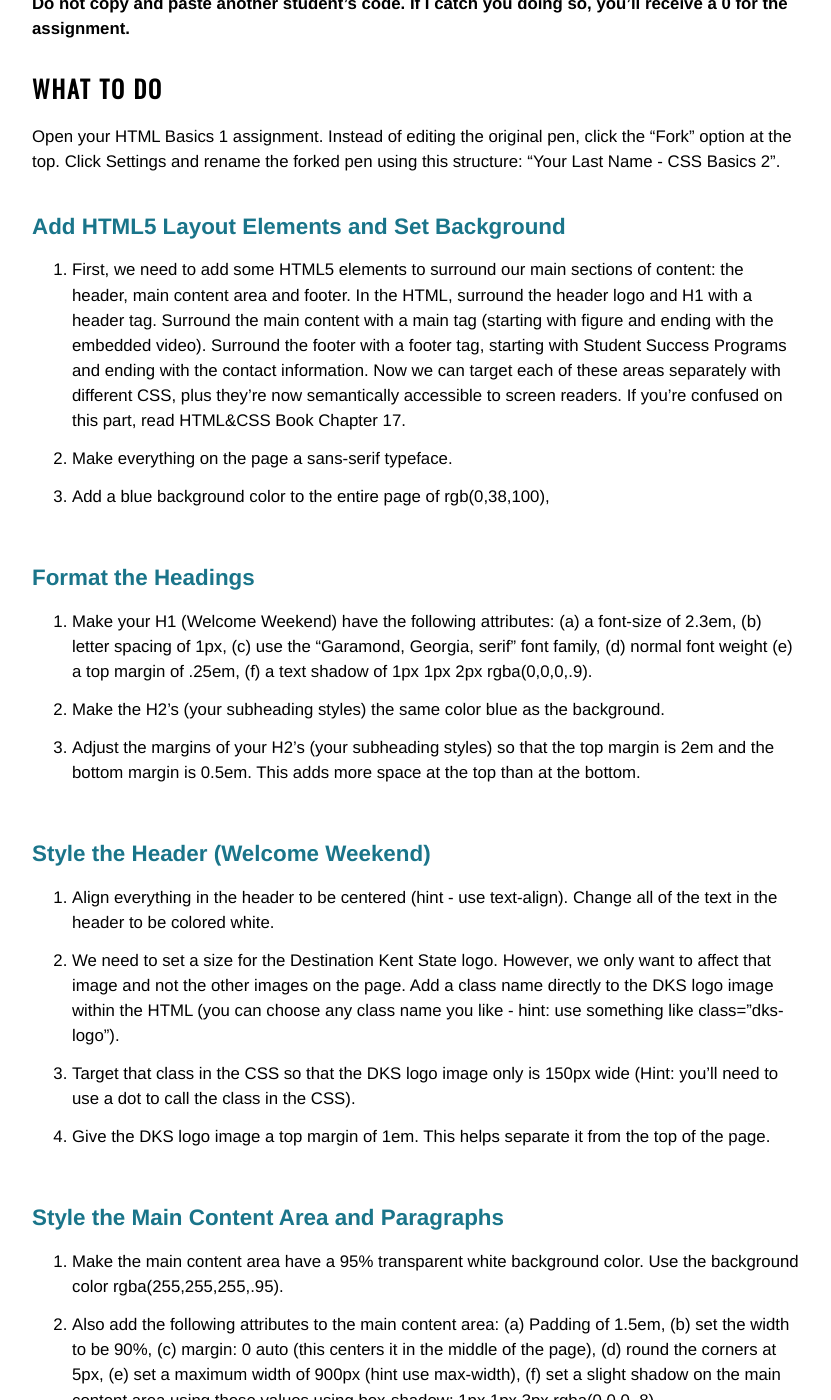
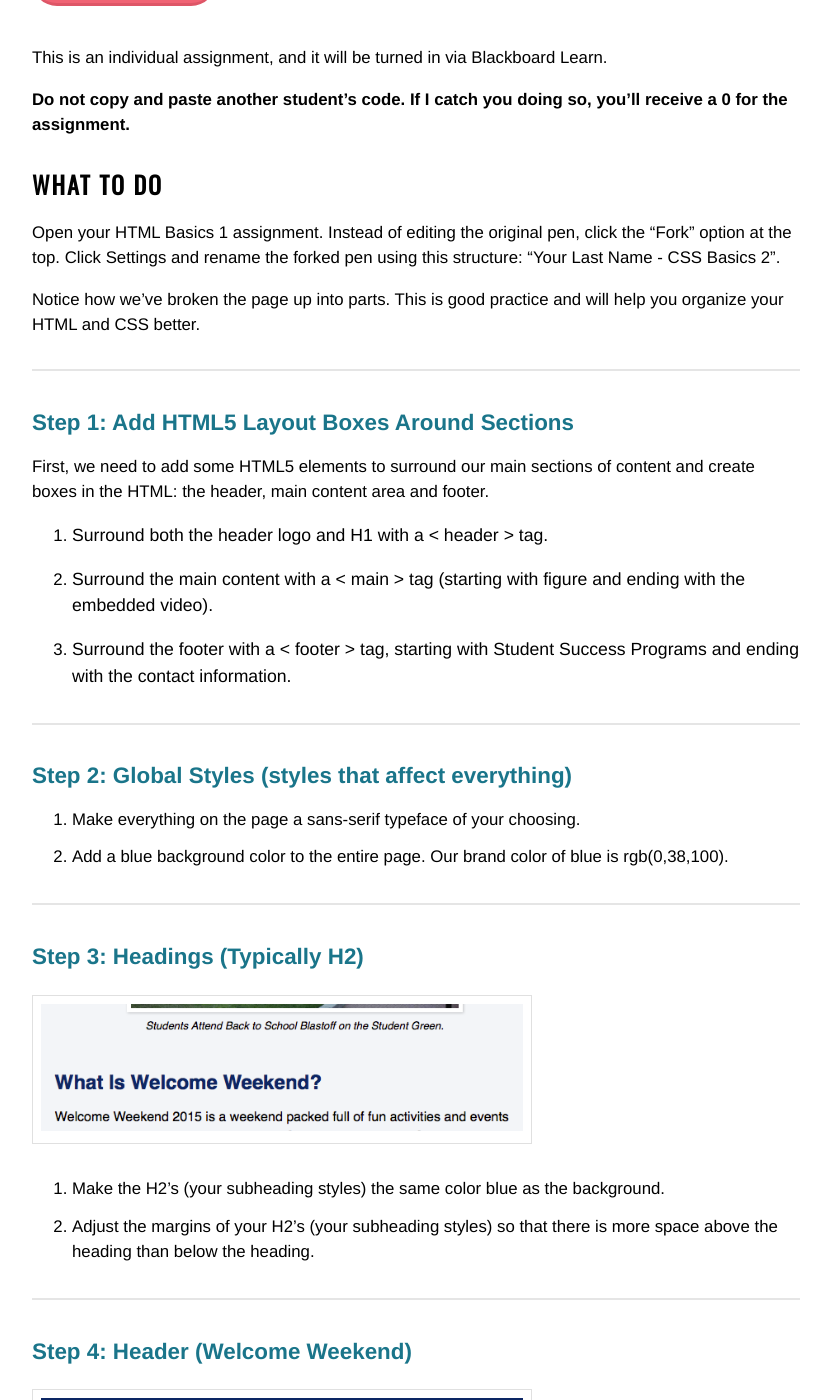
Before and after one commit to KentStateWeb/rwd, a Jekyll site: the page built from _assignments/css2.md, in a window 1280 px wide and 1400 px high, scrolled down 644 px. Shown: the whole window, without its empty margins (224-1055 px from the left). Built offline with Jekyll 4.4.1, drawn with Linux system fonts in a browser that asks for light colours; some web fonts are replaced; some of the changed text lies outside the part shown.

Commit message:
Add slides for Class 5, adjusted CSS2 assignment

```diff
--- a/_assignments/css2.md
+++ b/_assignments/css2.md
@@ -15,6 +15,8 @@ You're happy with the content on your Welcome Weekend website (that you made in
 
 CodePen makes adding CSS easy because it automatically links your stylesheet to your HTML.  When we begin coding outside of CodePen, you will have to set your CSS using a <link> tag.
 
+<a class="button small" href="/img/css2-assignment-screenshot.png">View Sample Mockup</a>
+
 This is an individual assignment, and it will be turned in via Blackboard Learn.
 
 **Do not copy and paste another student's code.  If I catch you doing so, you'll receive a 0 for the assignment.**
@@ -23,69 +25,159 @@ This is an individual assignment, and it will be turned in via Blackboard Learn.
 
 Open your HTML Basics 1 assignment.  Instead of editing the original pen, click the "Fork" option at the top.  Click Settings and rename the forked pen using this structure: "Your Last Name - CSS Basics 2".
 
-### Add HTML5 Layout Elements and Set Background
+Notice how we've broken the page up into parts.  This is good practice and will help you organize your HTML and CSS better.
 
-1. First, we need to add some HTML5 elements to surround our main sections of content: the header, main content area and footer.  In the HTML, surround the header logo and H1 with a header tag.  Surround the main content with a main tag (starting with figure and ending with the embedded video).  Surround the footer with a footer tag, starting with Student Success Programs and ending with the contact information.  Now we can target each of these areas separately with different CSS, plus they're now semantically accessible to screen readers.  If you're confused on this part, read HTML&CSS Book Chapter 17.
-2.  Make everything on the page a sans-serif typeface.
-3.  Add a blue background color to the entire page of rgb(0,38,100),
+---
 
-### Format the Headings
+### Step 1: Add HTML5 Layout Boxes Around Sections
 
-1.  Make your H1 (Welcome Weekend) have the following attributes: (a) a font-size of 2.3em, (b) letter spacing of 1px, (c) use the "Garamond, Georgia, serif" font family, (d) normal font weight (e) a top margin of .25em, (f) a text shadow of 1px 1px 2px rgba(0,0,0,.9).
-2. Make the H2's (your subheading styles) the same color blue as the background.
-3. Adjust the margins of your H2's (your subheading styles) so that the top margin is 2em and the bottom margin is 0.5em.  This adds more space at the top than at the bottom.
+First, we need to add some HTML5 elements to surround our main sections of content and create boxes in the HTML: the header, main content area and footer.
 
-### Style the Header (Welcome Weekend)
+1.  Surround both the header logo and H1 with a < header > tag.
 
-1. Align everything in the header to be centered (hint - use text-align).  Change all of the text in the header to be colored white.
-2. We need to set a size for the Destination Kent State logo.  However, we only want to affect that image and not the other images on the page.  Add a class name directly to the DKS logo image within the HTML (you can choose any class name you like - hint:  use something like class="dks-logo").
-3.  Target that class in the CSS so that the DKS logo image only is 150px wide (Hint: you'll need to use a dot to call the class in the CSS).
-4.  Give the DKS logo image a top margin of 1em.  This helps separate it from the top of the page.
+2.  Surround the main content with a < main > tag (starting with figure and ending with the embedded video).
 
-### Style the Main Content Area and Paragraphs
+3.  Surround the footer with a < footer > tag, starting with Student Success Programs and ending with the contact information.
 
-1. Make the main content area have a 95% transparent white background color.  Use the background color rgba(255,255,255,.95).
-2.  Also add the following attributes to the main content area: (a) Padding of 1.5em, (b) set the width to be 90%, (c) margin: 0 auto (this centers it in the middle of the page), (d) round the corners at 5px, (e) set a maximum width of 900px (hint use max-width), (f) set a slight shadow on the main content area using these values using box-shadow: 1px 1px 3px rgba(0,0,0,.8).
-3.  Give all paragraphs a line height of 1.5.
-4. Set all of the images and iframes on the page to be a maximum width of 100% (use max-width) so that they never overflow their container.
-5. Set all blockquotes to closely [match this style](/img/quote.png).  Set the blockquote width to 70% and center the quote in the middle of the page.
-6. If your cite tag does not appear inside of the blockquote tag, you have to set cite to display:block in order for it to have a margin and appear on its own line.
-7. Set the figure (which should contain both the image and caption) to take up 70% of the page as well and center it in the middle of the page.  Add padding to the top and bottom of the figure to space it out away from surrounding elements.
-8. Give the photo of welcome weekend (which is an image inside of a figure tag) a 5px white border.  Give it a box shadow using this value: 1px 1px 3px rgba(0,0,0,.2).
-9. Make the figcaption have a margin to space things out away from the image.  Make the font italic, .8em and align it to the center.
+---
 
-### Style the Table
+### Step 2: Global Styles (styles that affect everything)
 
-1. Make the table have the following attributes: (a) .8em font-size, (b) a line-height of 1.3.
-2.  You'll notice that the table begins to overflow its container at small screens.  Set the following additional attributes: (a) width: 100%, (b) overflow-x: auto, (c) display: inline-block.  After setting these, you'll notice that the table gets a scrollbar at small screen widths instead of overflowing the container.
-3. Give all table cells (td's) .5em of padding and 1em of padding on the bottom.
-4. Make the table's header row stand out.  Make the TH elements have a background color of rgb(0,157,216), the text color white, .5em of padding and align the text to the left.
+1.  Make everything on the page a sans-serif typeface of your choosing.
+2. Add a blue background color to the entire page.  Our brand color of blue is rgb(0,38,100).
 
-### Style the Footer
+---
 
-1. Almost done!  Now, make the heading in the footer (Student Success Programs) appear in gold: #eaab00.  You'll need to do this by only targeting headings that appear in the footer.
-2. Style the DT elements to appear in gold as well, make them uppercase with a font size of .9em, bold and a bottom margin of .5em.
-3.  Make the DD Elements have a left margin of 0, a bottom margin of 1em, a font-size of .9em and a 1.5 line height.
-4. You'll notice that the email address is unreadable because links by default are blue.  To fix this, make all links (a tags) in the footer appear in white.
-5. Give the footer 1em padding on the bottom so that there's some breathing room at the end of the window.
-6.  Set everything in the footer to be centered using text-align.
+### Step 3: Headings (Typically H2)
 
-### Change Box-Sizing
+<figure class="figure">
+<img src="../images/css2/headings.png" alt="Heading Example" />
+</figure>
 
-Finally, you'll notice that some of the elements still continue to overflow on small screens.  That's because of the extra padding and borders we've added cause widths to become greater than 100%.
+1. Make the H2's (your subheading styles) the same color blue as the background.
+2. Adjust the margins of your H2's (your subheading styles) so that there is more space above the heading than below the heading.
 
-To fix this, add this global style to make all boxes take their borders into account.  Use * { box-sizing: border-box; }
+---
+
+### Step 4: Header (Welcome Weekend)
+
+<figure class="figure">
+<img src="../images/css2/header.png" alt="Header Example" />
+</figure>
+
+1.  Make your H1 (Welcome Weekend) closely match the screenshot.  You'll have to use font-size, color, letter-spacing, font-family (try Garamond or Georgia) and a text-shadow.
+2. Align everything in the header to be centered (hint - use text-align).
+3.  Change all of the text in the header to be colored white.
+4. Make the size of the Destination Kent State logo smaller.  We only want to affect that image and not the other images on the page.  We can specifically target an image within the Header using the "header img" selector in our CSS, without affecting other images on the page.
+5.  Give the DKS logo image space on top.  This helps separate it from the top of the page.
+
+---
+
+### Step 5: Main Content Area
+
+<figure class="figure">
+<img src="../images/css2/main.png" alt="Main Example" />
+</figure>
+
+1. Make the main content area only have a 95% transparent white background color.
+2.  Adjust the spacing inside of the main content area so that there is some whitespace.  This might be accomplished with padding.
+3.  Set the main content area to a 90% width.  This will give some space around it.
+4.  Center the main content area in the middle of the page (hint: use width: 0 auto).
+5.  Tell the main content area to get no wider than 900px (hint use max-width)
+6.  Set a slight drop shadow on the main content area
+
+---
+
+### Step 6: Paragraphs
+
+<figure class="figure">
+<img src="../images/css2/paragraphs.png" alt="Paragraph Example" />
+</figure>
+
+1.  Increase the line spacing (leading) on all paragraphs
+
+---
+
+### Step 7: Images and iframes
+
+1. Set all of the images and iframes on the page to be a maximum width of 100% (use max-width) so that they never overflow their container.  This will only be apparent when you resize the window smaller.
+
+---
+
+### Step 8: Blockquote
+
+<figure class="figure">
+<img src="/img/quote.png" alt="Padding Example" />
+</figure>
+
+1. Set all blockquote to closely match the screenshot.  You will have to adjust the blockquote's width and center the quote using margin: 0 auto.
+2. If your cite tag does not appear inside of the blockquote tag, you have to set cite to display:block in order for it to have a margin and appear on its own line.
+
+---
+
+### Step 9: Figure
+
+<figure class="figure">
+<img src="/img/quote.png" alt="Padding Example" />
+</figure>
+
+1. Set the figure (which should contain both the image and caption) to take up 70% of the page as well and center it in the middle of the page.
+2. Add padding to the top and bottom of the figure to space it out away from surrounding elements.
+3. Give the photo of welcome weekend (which is the image inside of a figure tag) a 5px white border.
+4. Give the photo of welcome weekend a box shadow.
+5. Give the figure's caption margin to space things out away from the image.
+6. Make the caption font italic, aligned to the center and a smaller size.
+
+---
+
+### Step 10: Table
+
+<figure class="figure">
+<img src="../images/css2/table.png" alt="Main Example" />
+</figure>
+
+1. Make the table have a smaller font size.
+2. Give all table cells (TD) padding to space them out.
+3. Make the table's header (TH) stand out.  Make the TH elements have a background color of rgb(0,157,216), the text color white, padding to space them out and align the text to the left.
+
+---
+
+### Step 11: Footer
+
+<figure class="figure">
+<img src="../images/css2/footer.png" alt="Main Example" />
+</figure>
+
+1. Now, make the heading in the footer (Student Success Programs) appear in gold: #eaab00.  You'll need to do this by only targeting headings that appear in the footer using "footer h2" in the CSS.
+2. Style the DT elements to appear in gold as well, make them uppercase with a smaller font size and bold.
+3.  Make the DD Elements have a left margin of 0, a smaller font size and an increased line height.
+4. You'll notice that the email address is unreadable because links by default are blue.  To fix this, make all links (a tags) in the footer (using footer a) appear in white.
+5. Give the footer padding on the bottom so that there's some breathing room at the end of the window.
+6.  Set all of the text in the footer to be centered.
+
+---
+
+### Step 12: Box Sizing
+
+Finally, you'll notice that some of the elements still continue to overflow on small screens.  That's because of the extra padding and borders we've added cause their widths to become greater than 100%.
+
+1.  To fix this, add this global style to make all boxes take their borders into account when calculating their size.  Use * { box-sizing: border-box; }
+
+---
 
 ### Submitting the Assignment
 
-1. Once you're satisfied, go to Choose a View > Full Page > Copy the Live URL.
-2. View your newly completed website as a web page on different devices.  Does everything render correctly?  Your final product should look something [close to this](/img/css2-assignment-screenshot.png).
-3. After you've completed your testing, log in to Blackboard Learn to submit your assignment.  Go to Assignments > Assignment Name.  Under Write Submission, Paste both the URL of the Pen (Editor Mode) as well as the Full View  URL.  Click Submit.
+Does everything render correctly?  Your final product should look something close to the sample mockup.
+
+<a class="button small" href="/img/css2-assignment-screenshot.png">View Sample Mockup</a>
+
+1. Once you're satisfied, copy the Editor Mode URL from CodePen
+2. Log in to Blackboard Learn to submit your assignment.  Go to Assignments > Assignment Name.  Under Write Submission, Paste the URL of the Pen (Editor Mode).  Click Submit.
 
 ## Rubric
 
 Use the following rubric to ensure you receive the highest possible grade for the assignment:
 
-* **4 - 5**: CSS is written appropriately and with proper indentation.  All steps were followed and correct styles are applied.  Styles are added efficiently, for example, multiple H1 styles are grouped together, as opposed to separate styles for everything.
-* **2 - 3**: CSS is mostly structured correctly, but there are some syntax issues (for example, you forgot to close a rule with a semicolon.  Some of the steps were missed.  Similar styles are not grouped together.
+* **3-4**: CSS is written appropriately and with proper indentation.  All steps were followed and correct styles are applied.  Styles are added efficiently, for example, multiple H1 styles are grouped together, as opposed to separate styles for everything.
+* **2**: CSS is mostly structured correctly, but there are some syntax issues (for example, you forgot to close a rule with a semicolon.  Some of the steps were missed.  Similar styles are not grouped together.
 * **0 - 1**: CSS does not use appropriate style attributes.  Syntax is incorrect and many of the steps were missed. The pen was not set up or submitted according to instructions.
```
Also changed, not shown: _assignments/css.md (+1 -1 lines), _classes/5.md (+1 -1 lines), _assignments/images/css2/figure.png (added), _assignments/images/css2/footer.png (added), _assignments/images/css2/header.png (added), _assignments/images/css2/headings.png (added), _assignments/images/css2/main.png (added), _assignments/images/css2/paragraphs.png (added), _assignments/images/css2/table.png (added), 6 other files.
